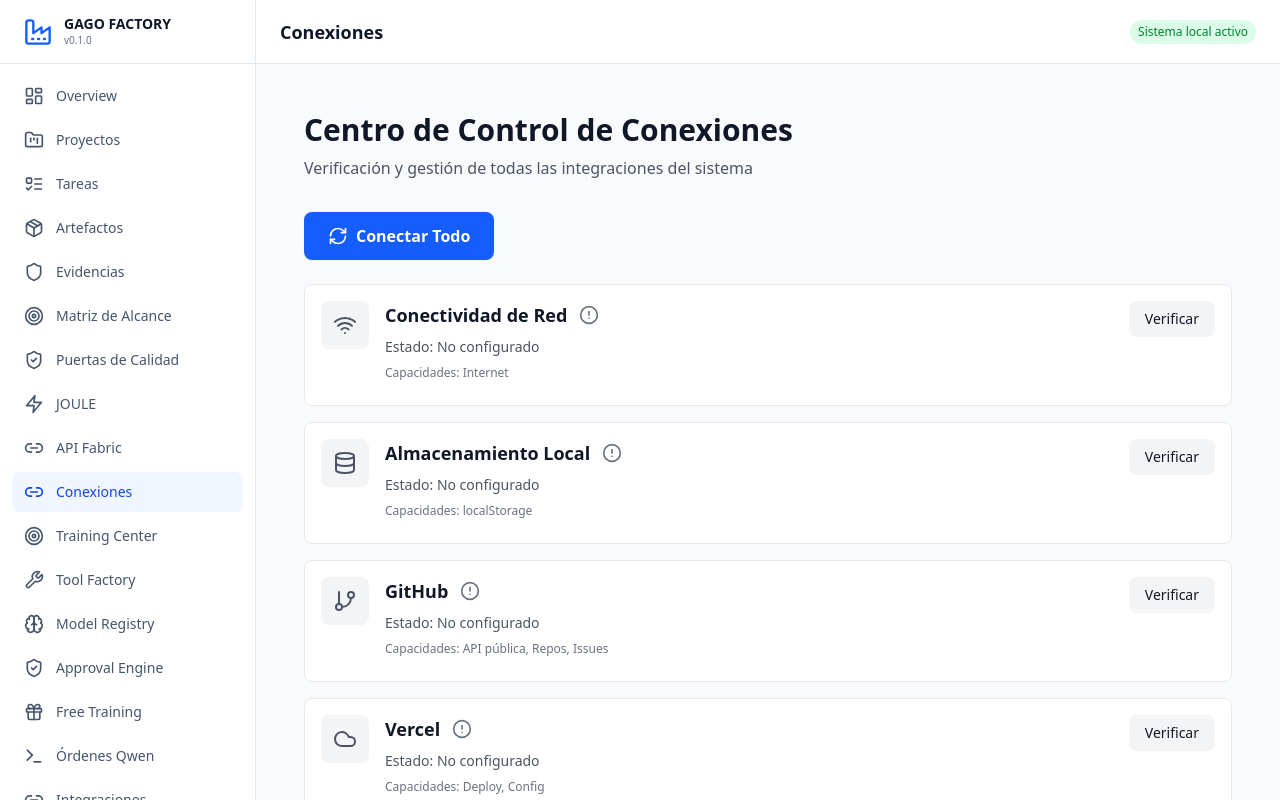
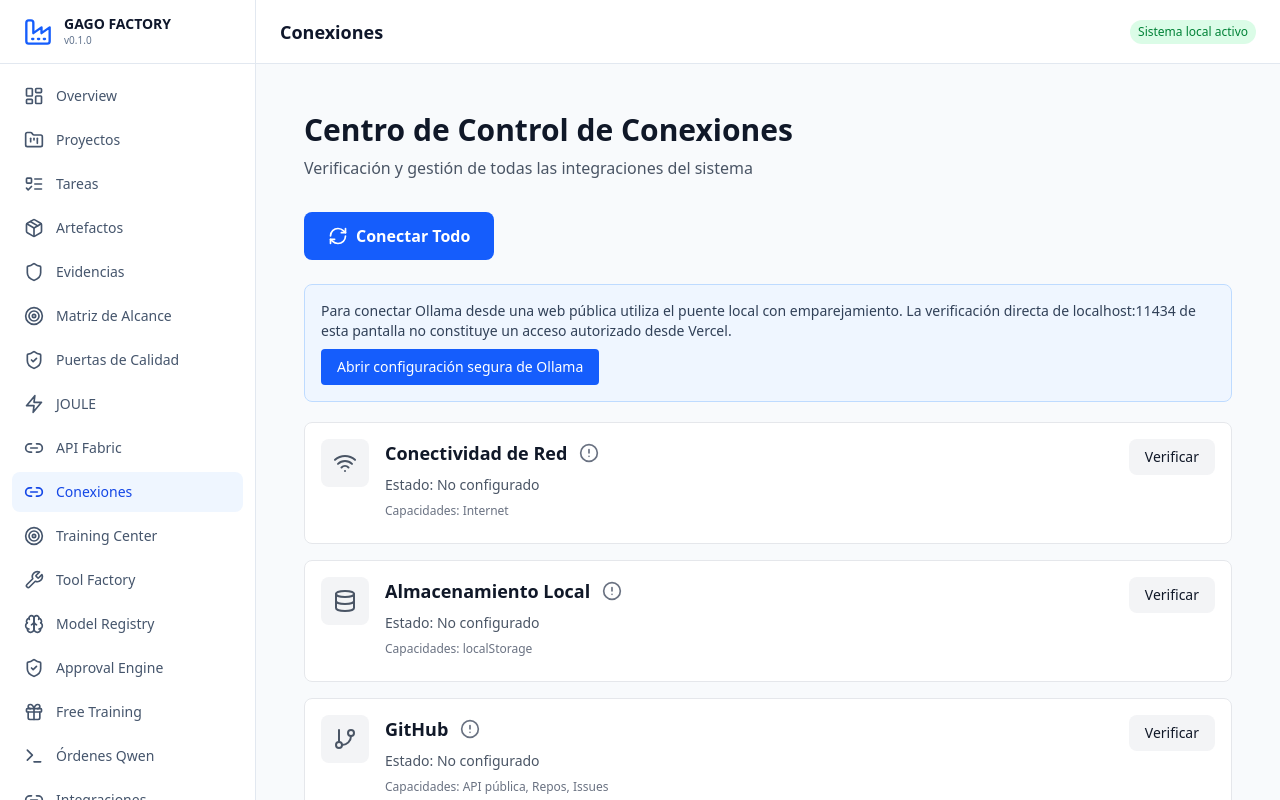
Before and after one commit to sae-space-ai/GAGO-OPEN-ARTIFACT-FACTORY, a React (Vite) app: page /connections in a window 1280 px wide. Built offline with nearby package versions, Linux system fonts and the light colour scheme.

Commit message:
feat(ollama): route and navigate to authenticated local Qwen connector

```diff
--- a/src/pages/ConnectionControlCenter.tsx
+++ b/src/pages/ConnectionControlCenter.tsx
@@ -2,6 +2,7 @@
 // Phase 3: Real-time connection status and management
 
 import React, { useState, useEffect } from 'react';
+import { Link } from 'react-router-dom';
 import { useData } from '../context/DataContext';
 import {
   verifyGitHubPublicAccess,
@@ -265,6 +266,10 @@ export default function ConnectionControlCenter() {
         </button>
       </div>
 
+      <div className="mb-5 rounded-lg border border-blue-200 bg-blue-50 p-4 dark:border-blue-900 dark:bg-blue-950/30">
+        <p className="text-sm text-slate-700 dark:text-slate-300">Para conectar Ollama desde una web pública utiliza el puente local con emparejamiento. La verificación directa de localhost:11434 de esta pantalla no constituye un acceso autorizado desde Vercel.</p>
+        <Link to="/integrations/ollama-local" className="mt-2 inline-flex rounded bg-blue-600 px-4 py-2 text-sm font-medium text-white">Abrir configuración segura de Ollama</Link>
+      </div>
       {/* Resumen de Diagnóstico */}
       {diagnosticSummary && (
         <div className="mb-6 p-4 bg-gray-50 dark:bg-gray-800 rounded-lg border border-gray-200 dark:border-gray-700">
```
